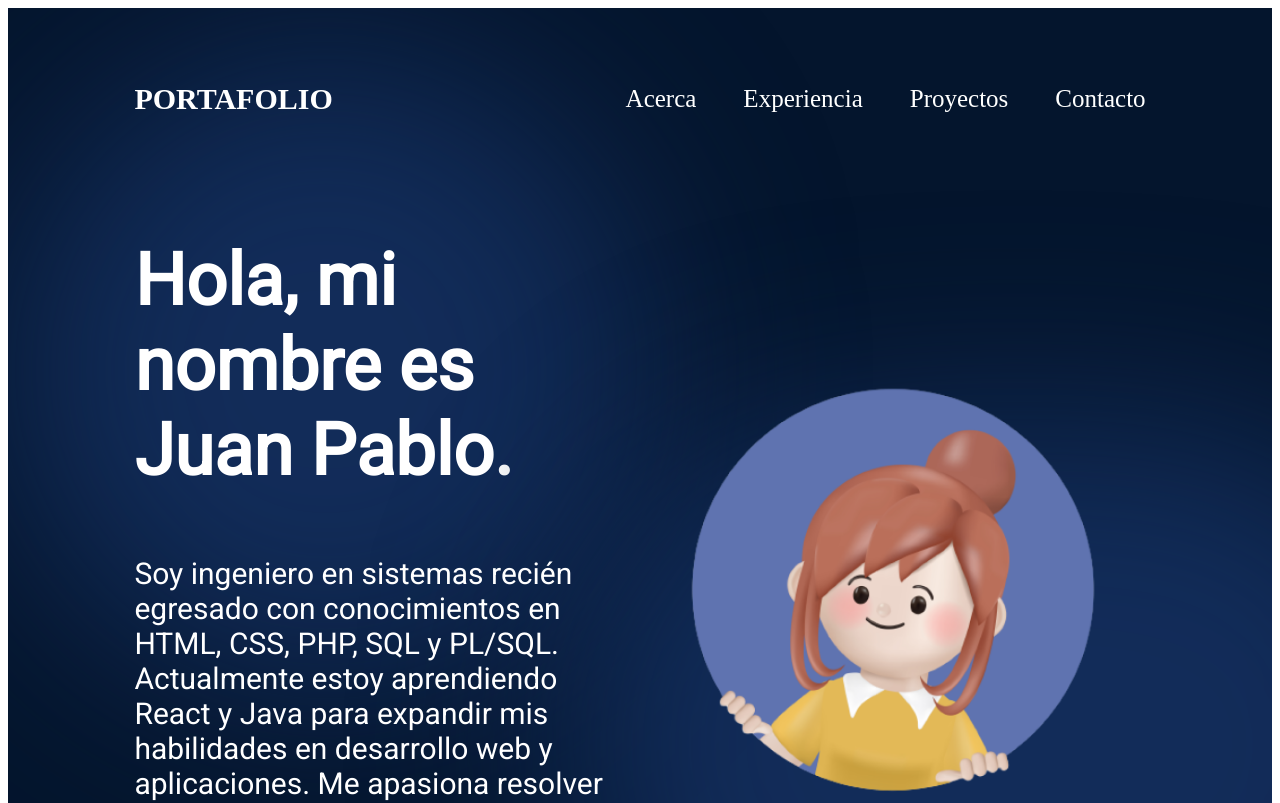
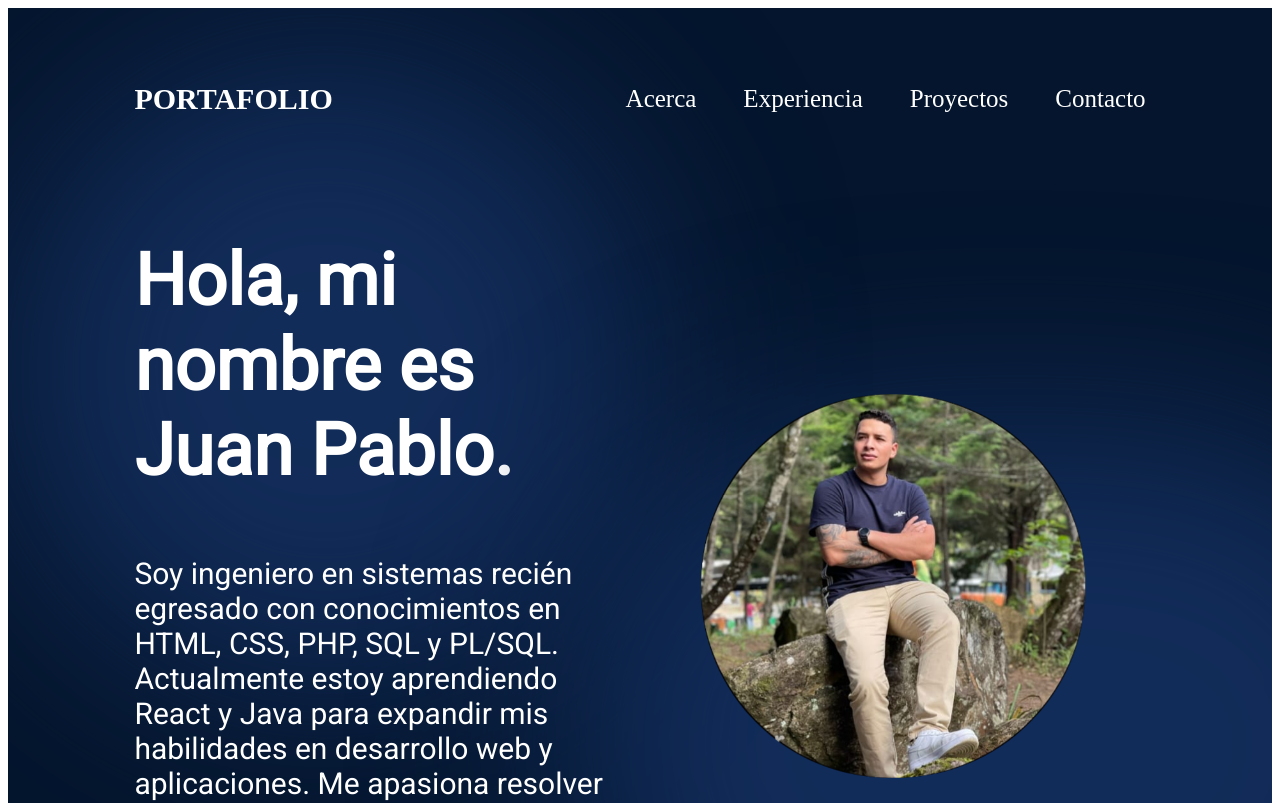
Before and after one commit to Jrubio123/portafolio, a React (Create React App) app: page / in a window 1280 px wide. Shown: the top 803 px of the page. Built offline with nearby package versions, Linux system fonts and the light colour scheme.

Commit message:
Se crea la seccion archivos para experiencia

```diff
--- a/src/components/Hero/Hero.jsx
+++ b/src/components/Hero/Hero.jsx
@@ -1,5 +1,6 @@
 import React from "react";
 import styles from "./Hero.module.css";
+import miFoto from "../../assets/hero/miFoto.png";
 import { getImageUrl } from "../../utils";
 
 export const Hero = () => {
@@ -17,8 +18,8 @@ export const Hero = () => {
         </a>
       </div>
       <img
-        src={getImageUrl("hero/heroImage.png")}
-        alt="Hero image of me"
+        src={miFoto}
+        alt="mi foto"
         className={styles.heroImg}
       />
       <div className={styles.topBlur} />
--- a/src/components/Navbar/Navbar.jsx
+++ b/src/components/Navbar/Navbar.jsx
@@ -1,5 +1,6 @@
 import React, { useState } from "react";
-
+import btnOn from "./../../assets/nav/menuIcon.png";
+import btnOff from "./../../assets/nav/closeIcon.png";
 import styles from "./Navbar.module.css";
 import { getImageUrl } from "../../utils";
 
@@ -16,8 +17,8 @@ export const Navbar = () => {
           className={styles.menuBtn}
           src={
             menuOpen
-              ? getImageUrl("nav/closeIcon.png")
-              : getImageUrl("nav/menuIcon.png")
+              ? btnOff
+              : btnOn
           }
           alt="menu-hamburguesa"
           onClick={() => setMenuOpen(!menuOpen)}
--- a/src/utils.js
+++ b/src/utils.js
@@ -1,3 +1,3 @@
 export const getImageUrl = (path) => {
-  return new URL(`./assets/${path}`, import.meta.url).href;
+  return new URL(`/assets${path}`, import.meta.url).href;
 };
```
Also changed, not shown: src/assets/hero/miFoto.png (added), src/components/Experience/Experience.jsx (added), src/components/Experience/Experience.module.css (added).
